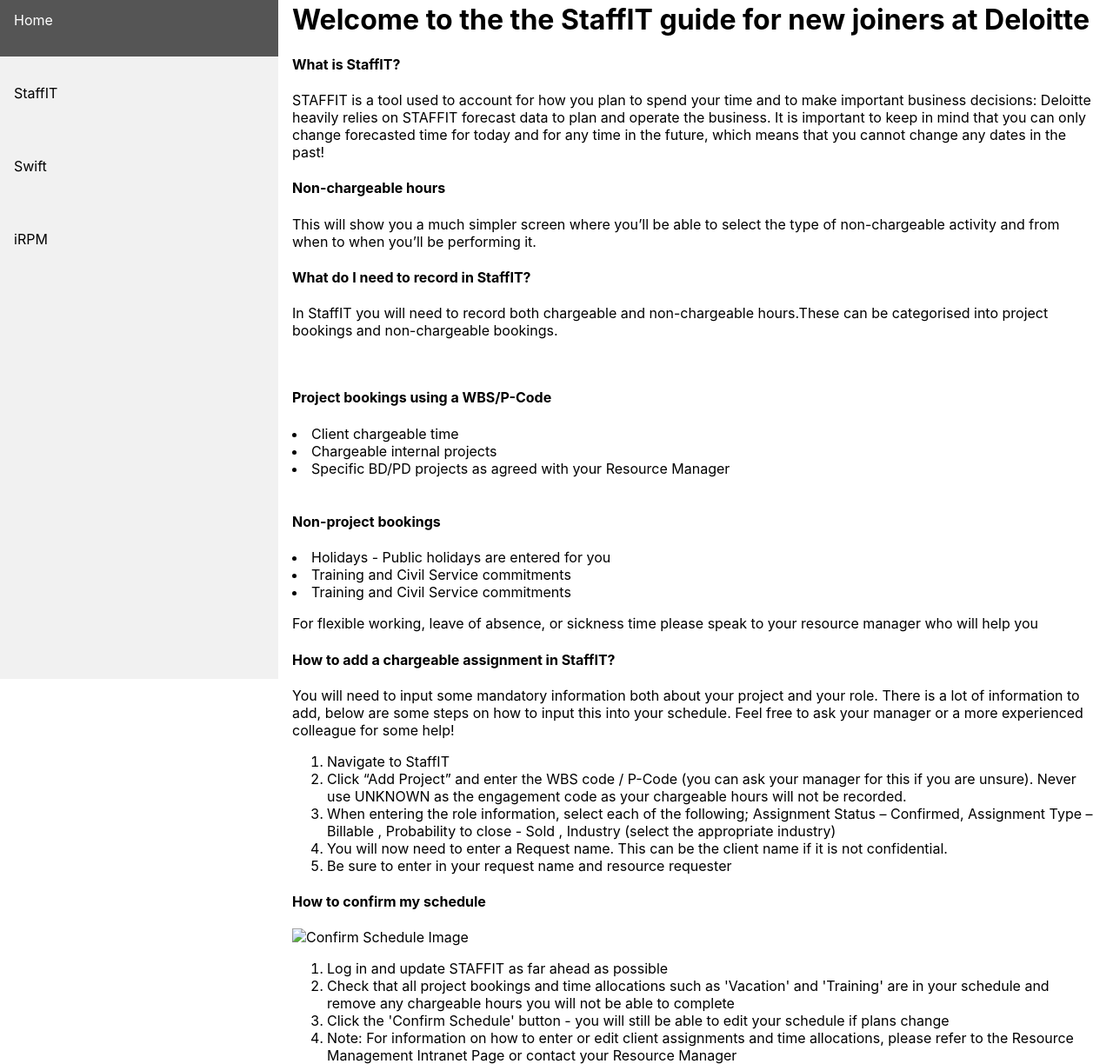
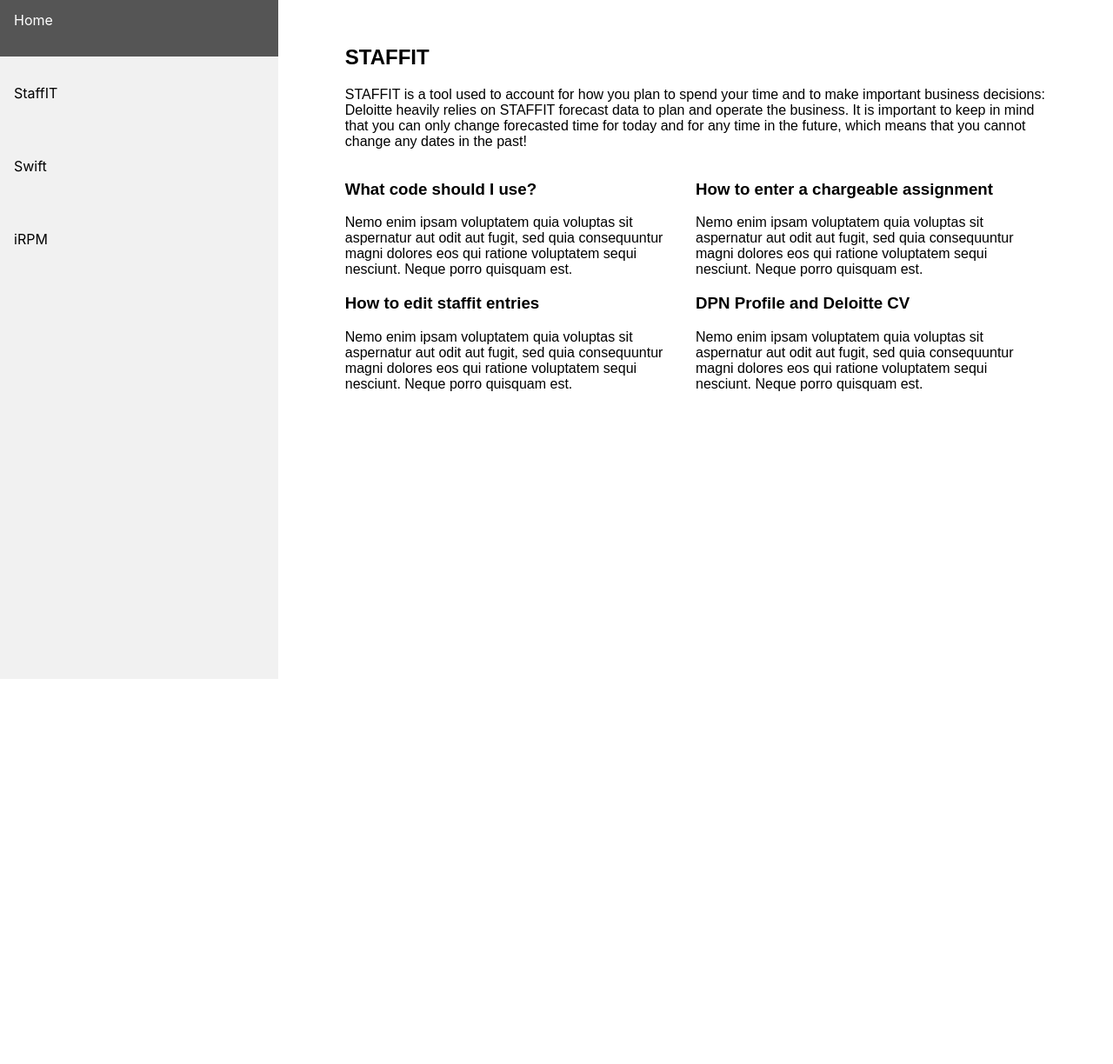
Before and after one commit to nblore/dd-knowledgehub-central, a plain HTML site: page views/staffit.html in a window 1280 px wide. Shown: the part 19-1243 px from the top of the page at 87% size. After the commit the page ends 1000 px from the top, so only its background shows below. Drawn offline with Linux system fonts and the light colour scheme; a web font is replaced by a local one.

Commit message:
made start on wireframe

```diff
--- /dev/null
+++ b/css/staffit.css
@@ -0,0 +1,20 @@
+.column {
+  width: 50%;
+  float: left;
+  padding-right: 1%;
+}
+
+* {
+  box-sizing: border-box;
+}
+
+/* Clear floats after the columns */
+.row:after {
+  content: "";
+  display: table;
+  clear: both;
+}
+
+#main {
+    font-family: 'Montserrat', sans-serif;
+}
--- a/css/styles.css
+++ b/css/styles.css
@@ -33,7 +33,7 @@ li a:hover:not(.active) {
 
 #main {
   margin-left:25%;
-  padding:1px 16px;
+  padding:4% 6%;
   height:1000px;
 }
 
--- a/views/staffit.html
+++ b/views/staffit.html
@@ -5,7 +5,9 @@
     <meta name="viewport" content="width=device-width, initial-scale=1.0">
     <title>StaffIT Guide</title>
     <link rel="icon" type="image/x-icon" href="../images/favicon.ico">
+    <link rel="stylesheet" href="../css/staffit.css">
     <link rel="stylesheet" href="../css/styles.css">
+    <link href="http://fonts.cdnfonts.com/css/montserrat" rel="stylesheet">
 </head>
 
 <ul>
@@ -15,46 +17,26 @@
     <li><a href="./iRPM.html">iRPM</a></li>
 </ul>
 
+<body>
 <div id="main">
-    <h1>Welcome to the the StaffIT guide for new joiners at Deloitte</h1>
-    <h4>What is StaffIT?</h4>
-        <p>STAFFIT is a tool used to account for how you plan to spend your time and to make important business decisions:
-            Deloitte heavily relies on STAFFIT forecast data to plan and operate the business. It is important to keep in
-            mind that you can only change forecasted time for today and for any time in the future, which means that you cannot change any dates in the past! </p>
-    <h4> Non-chargeable hours</h4>
-    <p>This will show you a much simpler screen where you’ll be able to select the type of non-chargeable activity and from when to when you’ll be performing it.
-    </p>
+    <h2>STAFFIT</h2>
+        <p>STAFFIT is a tool used to account for how you plan to spend your time and to make important business decisions: Deloitte heavily relies on STAFFIT forecast data to plan and operate the business. It is important to keep in mind that you can only change forecasted time for today and for any time in the future, which means that you cannot change any dates in the past! </p>
+    <div class="row">
+        <div class="column">
+            <h3>What code should I use?</h3>
+            <p>Nemo enim ipsam voluptatem quia voluptas sit aspernatur aut odit aut fugit, sed quia consequuntur magni dolores eos qui ratione voluptatem sequi nesciunt. Neque porro quisquam est.</p>
+            <h3>How to edit staffit entries</h3>
+            <p>Nemo enim ipsam voluptatem quia voluptas sit aspernatur aut odit aut fugit, sed quia consequuntur magni dolores eos qui ratione voluptatem sequi nesciunt. Neque porro quisquam est.</p>
 
-    <h4> What do I need to record in StaffIT? </h4>
-    <p> In StaffIT you will need to record both chargeable and non-chargeable hours.These can be categorised into project bookings and non-chargeable bookings.  </p>
-    <br>
-    <h4> Project bookings using a WBS/P-Code</h4>
-            <li>Client chargeable time</li>
-            <li>Chargeable internal projects</li>
-            <li>Specific BD/PD projects as agreed with your Resource Manager</li>
-            <br>
-        <h4>Non-project bookings </h4>
-    <li>Holidays - Public holidays are entered for you</li>
-    <li>Training and Civil Service commitments</li>
-    <li>Training and Civil Service commitments</li>
-    <p> For flexible working, leave of absence, or sickness time please speak to your resource manager who will help you</p>
+        </div>
 
-    <h4> How to add a chargeable assignment in StaffIT?</h4>
-    <p> You will need to input some mandatory information both about your project and your role. There is a lot of information to add, below are some steps on how to input this into your schedule. Feel free to ask your manager or a more experienced colleague for some help!</p>
-    <ol>
-        <li>Navigate to StaffIT</li>
-        <li>Click “Add Project” and enter the WBS code / P-Code (you can ask your manager for this if you are unsure). Never use UNKNOWN as the engagement code as your chargeable hours will not be recorded. </li>
-        <li>When entering the role information, select each of the following; Assignment Status – Confirmed, Assignment Type – Billable , Probability to close  - Sold , Industry (select the appropriate industry)</li>
-        <li>You will now need to enter a Request name. This can be the client name if it is not confidential.</li>
-        <li>Be sure to enter in your request name and resource requester</li>
-    </ol>
-
-    <h4> How to confirm my schedule</h4>
-    <img id ="confirm-schedule" src="../images/confirm-schedule.png" alt="Confirm Schedule Image">
-    <ol>
-        <li>Log in and update STAFFIT as far ahead as possible</li>
-        <li>Check that all project bookings and time allocations such as 'Vacation' and 'Training' are in your schedule and remove any chargeable hours you will not be able to complete</li>
-        <li>Click the 'Confirm Schedule' button - you will still be able to edit your schedule if plans change</li>
-        <li>Note: For information on how to enter or edit client assignments and time allocations, please refer to the Resource Management Intranet Page or contact your Resource Manager</li>
-    </ol>
+        <div class="column">
+            <h3>How to enter a chargeable assignment</h3>
+            <p>Nemo enim ipsam voluptatem quia voluptas sit aspernatur aut odit aut fugit, sed quia consequuntur magni dolores eos qui ratione voluptatem sequi nesciunt. Neque porro quisquam est.</p>
+            <h3>DPN Profile and Deloitte CV</h3>
+            <p>Nemo enim ipsam voluptatem quia voluptas sit aspernatur aut odit aut fugit, sed quia consequuntur magni dolores eos qui ratione voluptatem sequi nesciunt. Neque porro quisquam est.</p>
+        </div>
+    </div>
 </div>
+</body>
+</html>
```
